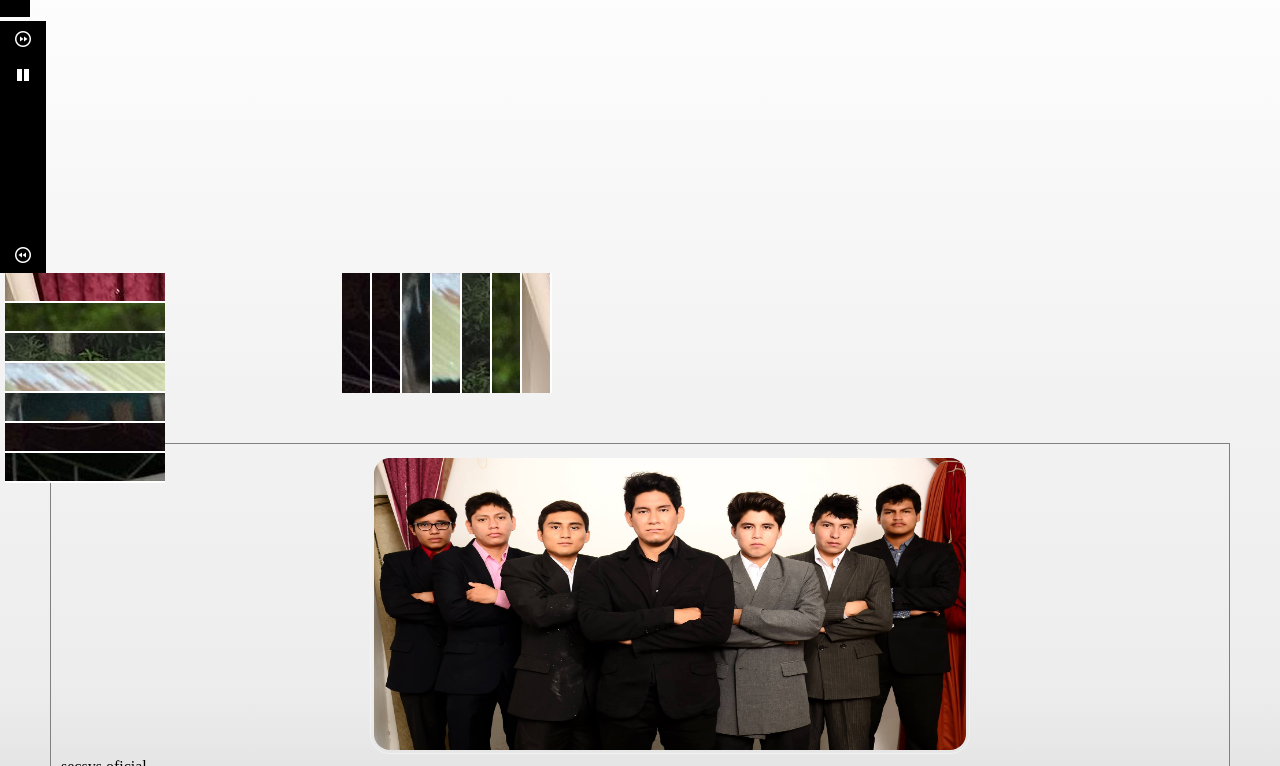
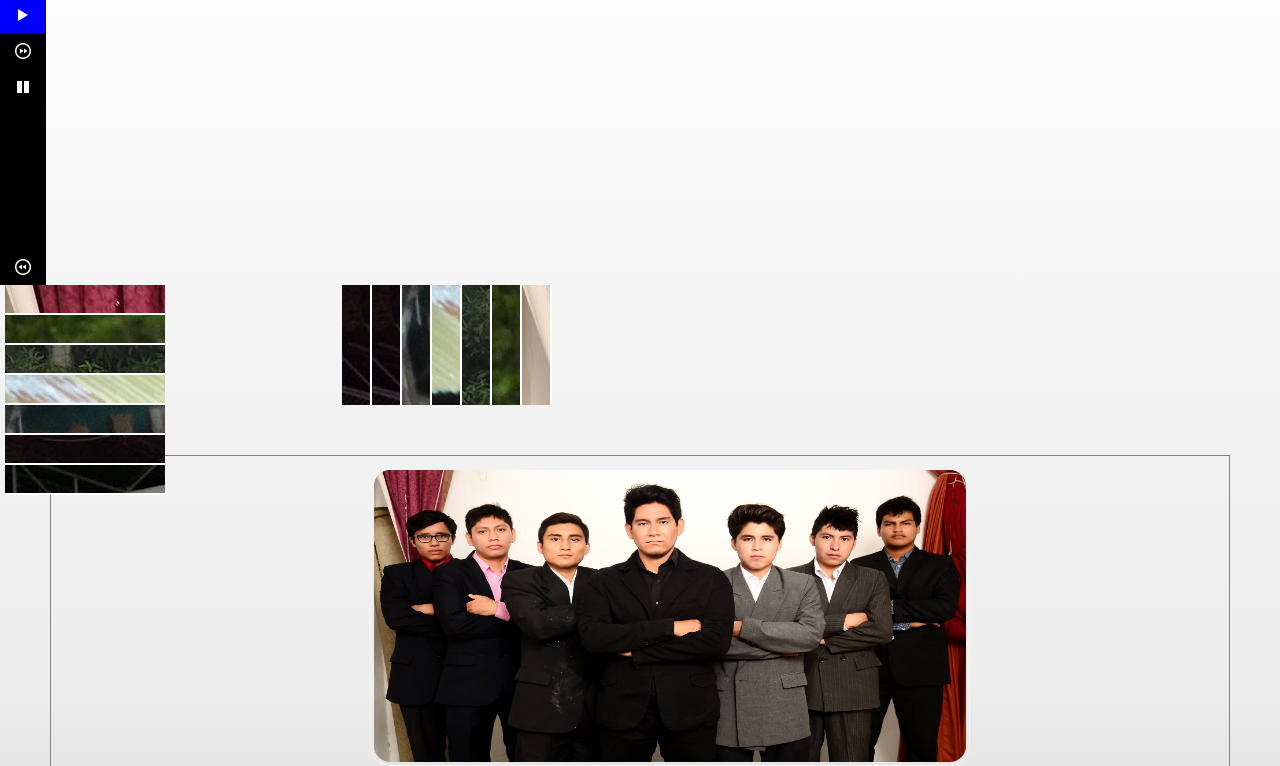
Before and after one commit to SS-PachaP/Web-SecSys-III, a plain HTML site: page galerias-alis/galeriacampamento.html in a window 1280 px wide. Shown: the part 76-842 px from the top of the page. Drawn offline with Linux system fonts and the light colour scheme; files whose address does not match are found by name; a web font is replaced by a local one.

Commit message:
colores de iconos

```diff
--- a/galerias-alis/galeria.css
+++ b/galerias-alis/galeria.css
@@ -156,7 +156,7 @@ text-align: none;
  position: fixed;
  left: 0;
 top: 200px;
-    z-index: 2000;
+z-index: 2000px;
 }
 .social ul{
     list-style: none;
@@ -169,3 +169,13 @@ top: 200px;
     padding: 10px 15px;
     text-decoration: none;
 }
+
+
+.social ul li .icon-facebook{background: blue;}
+.social ul li icon-google-plus{background: red;}
+.social ul li .icon-facebook{background: blue;}
+.social ul li .icon-facebook{background: blue;}
+.social ul li .icon-facebook{background: blue;}
+.social ul li .icon-facebook{background: blue;}
+.social ul li .icon-facebook{background: blue;}
+.social ul li .icon-facebook{background: blue;}
--- a/galerias-alis/galeriacampamento.html
+++ b/galerias-alis/galeriacampamento.html
@@ -16,7 +16,7 @@
 </div>
 <div class="social">
     <ul>
-        <li><a href="http://www" class="icon-facebook.png"></a></li>
+        <li><a href="http://www" class="icon-facebook"></a></li>
         <li><a href="http://www" class="icon-google-plus"></a></li>
         <li><a href="http://www" class="icon-instagram"></a></li>
         <li><a href="http://www" class="icon-twitter"></a></li>
```
